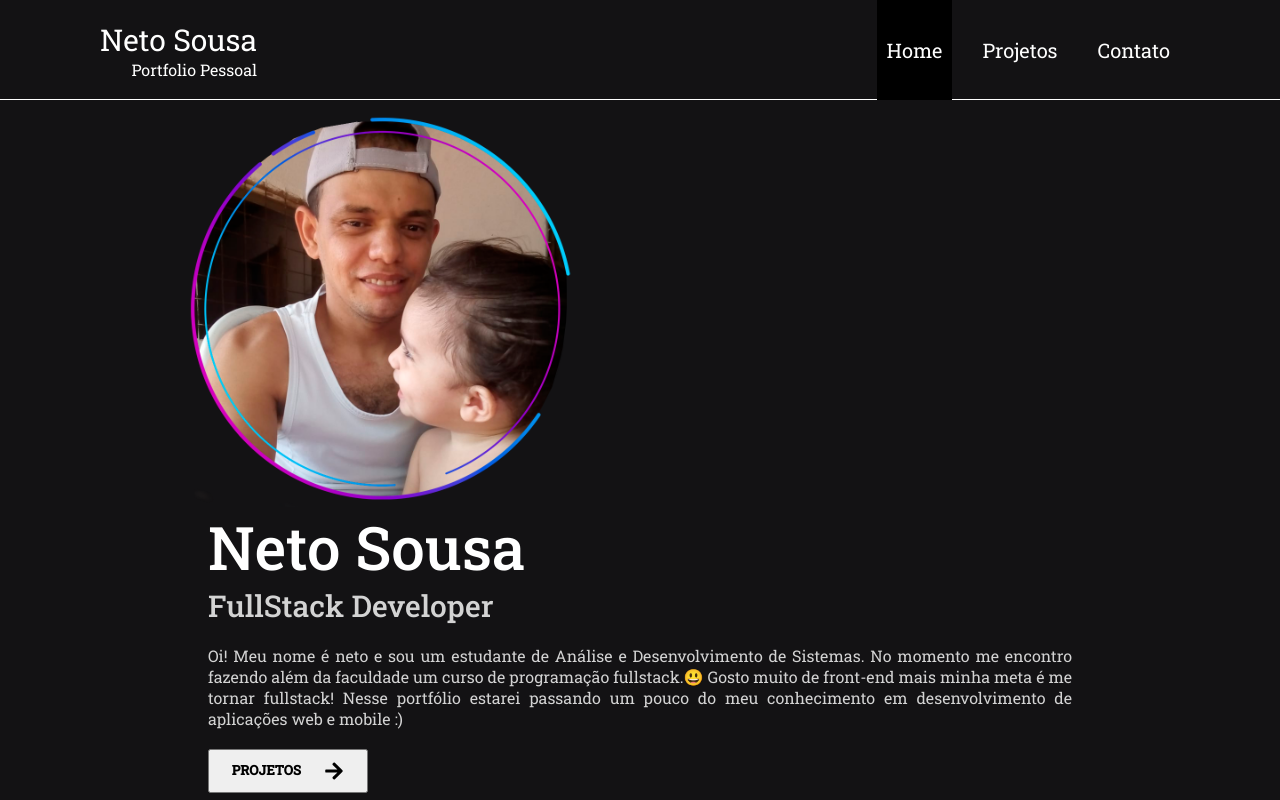
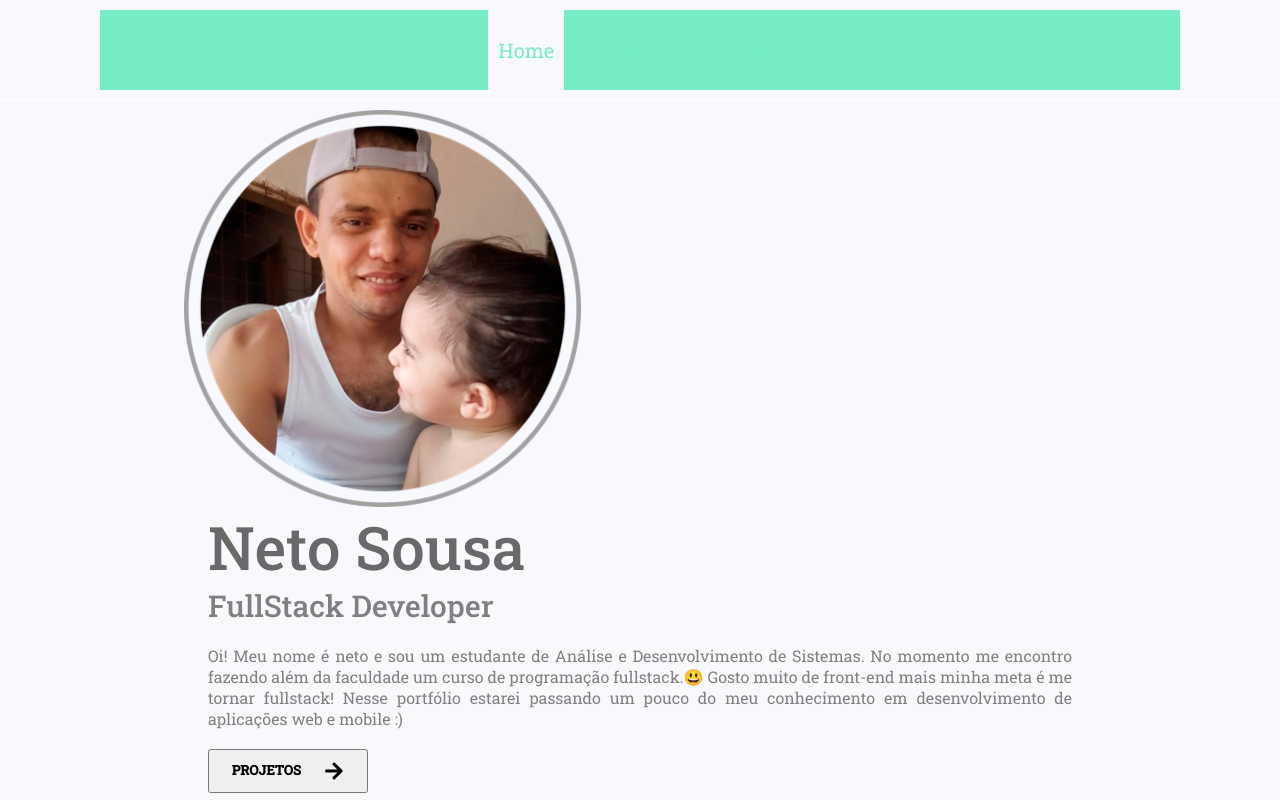
Before and after one commit to NetoBS/Portfolio, a Next.js app: page / in a window 1280 px wide. Built offline with nearby package versions, Linux system fonts and the light colour scheme.

Commit message:
Mudando o logo e modificando o home

```diff
--- a/components/Header/index.jsx
+++ b/components/Header/index.jsx
@@ -1,5 +1,14 @@
 import React, { useState } from 'react';
-import { Container, Title, NavLinks, Ancora, Content, Menu, CloseSidebar, ContentTitle, SubTitle } from './style'
+import {
+  Container,
+  NavLinks,
+  Ancora,
+  Content,
+  Menu,
+  CloseSidebar,
+  HeaderContainer
+} from './style'
+
 import { FaBars, FaTimes } from 'react-icons/fa'
 import Link from 'next/link'
 import { useRouter } from 'next/router'
@@ -17,17 +26,10 @@ export default function Header() {
 return (
     <Container>
       <Content>
-        <ContentTitle>
-          <Title>
-            Neto Sousa
-          </Title>
-          <SubTitle>
-            Portfolio Pessoal
-          </SubTitle>
-        </ContentTitle>
         <Menu>
           <FaBars onClick={showSiderbar} />
         </Menu>
+        <HeaderContainer>
           <NavLinks sidebar={sidebar}>
             <CloseSidebar onClick={showSiderbar}><FaTimes /></CloseSidebar>
             <Link href="/">
@@ -40,6 +42,7 @@ return (
               <Ancora className={activeLink('contact')} onClick={showSiderbar}>Contato</Ancora>
             </Link>
           </NavLinks>
+        </HeaderContainer>
       </Content>
     </Container>
   )
--- a/components/Header/style.js
+++ b/components/Header/style.js
@@ -1,4 +1,13 @@
 import styled from 'styled-components';
+
+export const HeaderContainer = styled.div`
+  height: 80px;
+  width: 1120px;
+  display: flex;
+  align-items: center;
+  justify-content: center;
+  background-color: #75ecc4;
+`
 
 export const Container = styled.div`
   height: 100px;
@@ -14,10 +23,6 @@ export const Content = styled.div`
   align-items: center;
   justify-content: space-between;
   padding: 0 20px;
-`;
-
-export const Title = styled.div`
-  font-size: 30px;
 `;
 
 export const NavLinks = styled.nav`
@@ -45,11 +50,11 @@ export const NavLinks = styled.nav`
 
 export const Ancora = styled.a`
   font-size: 20px;
-  height: 100px;
+  height: 80px;
   transition: 0.3s;
 
   &.active {
-    background-color: black;
+    background-color: #f8f8ff;
   }
   @media (min-width: 560px) {
     align-items: center;
@@ -80,9 +85,3 @@ export const CloseSidebar = styled.div`
     display: flex;
   }
 `;
-
-export const ContentTitle = styled.div`
-  text-align: end;
-`;
-
-export const SubTitle = styled.span``;
--- a/src/pages/index.jsx
+++ b/src/pages/index.jsx
@@ -17,7 +17,7 @@ export default function Home() {
       <Content>
         <Infos>
           <Logo>
-            <img src="/image/NewLogo.png" alt="logo" />
+            <img src="/image/NewLogo2.png" alt="logo" />
           </Logo>
           <NameAndRole
             initial={{ opacity: 0 }}
--- a/styles/globals.css
+++ b/styles/globals.css
@@ -8,8 +8,8 @@
 }
 
 body {
-  background-color: #131214;
-  color: white;
+  background-color: #f8f8ff;
+  color: #75ecc4;
   text-align: -webkit-center;
 }
 
--- a/styles/indexStyle.js
+++ b/styles/indexStyle.js
@@ -37,6 +37,7 @@ export const Infos = styled.div`
 export const NameAndRole = styled(motion.div)`
   font-size: 30px;
   font-weight: 500;
+  color: #696969;
   margin-bottom: 10px;
   @media (max-width: 760px) {
     font-size: 25px;
@@ -44,13 +45,13 @@ export const NameAndRole = styled(motion.div)`
 
   p {
     font-size: 30px;
-    color: lightgray;
+    color: #808080;
     margin-bottom: 10px;
   }
 `;
 
 export const Intro = styled(motion.div)`
-  color: lightgray;
+  color: #808080;
   text-align: justify;
   @media (max-width: 760px) {
     font-size: 15px;
```
Also changed, not shown: public/image/NewLogo2.png (added). Lines whose indentation alone changed are shown as unchanged.
